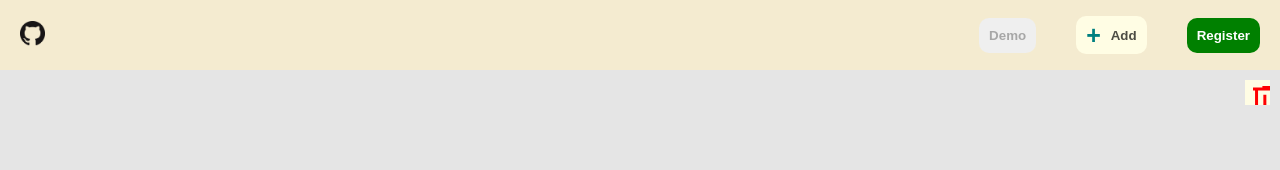
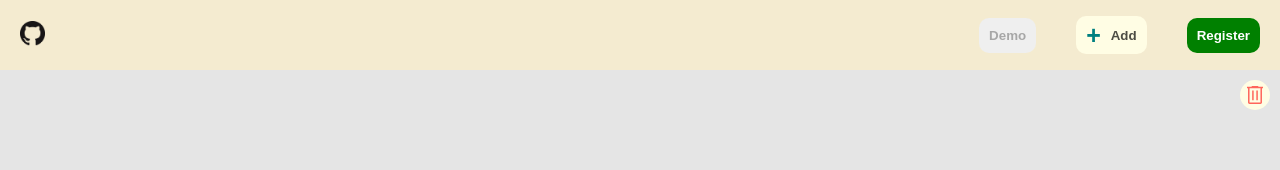
Before and after one commit to 87prashant/MindChart, a React (Create React App) app in the folder packages/client/: page / in a window 1280 px wide. Shown: the top 170 px of the page. Built offline with nearby package versions, Linux system fonts and the light colour scheme.

Commit message:
fix 'delete all' button

```diff
--- a/packages/client/src/components/Header.tsx
+++ b/packages/client/src/components/Header.tsx
@@ -53,16 +53,18 @@ const DeleteAllData = styled(AddButton)({
   top: Misc.HEADER_HEIGHT + 10,
   right: 10,
   fontSize: 11,
-  borderRadius: 0,
+  borderRadius: "50%",
   transition: "all ease 100ms",
+  // width: 25,
+  // height: 25,
   "& svg": {
-    width: 25,
-    height: 25,
-    "& path": {
-      display: "block",
-      width: 25,
-      height: 25
-    }
+    width: 30,
+    height: 30,
+    padding: 3,
+    fill: "rgba(255, 0, 0, 0.6)",
+    ":hover": {
+      fill: "rgba(255, 0, 0, 1)",
+    },
   },
 });
 
@@ -183,7 +185,7 @@ const Header = (props: Props) => {
           onMouseLeave={handleTooltipMouseOut}
           data-tooltip={TooltipMessage.DELETE_ALL_BUTTON}
         >
-          <DeleteSvg color={"red"} size={100} />
+          <DeleteSvg />
         </DeleteAllData>
       )}
       {!isLoggedIn && (
--- a/packages/client/src/components/SvgComponent/DeleteSvg.tsx
+++ b/packages/client/src/components/SvgComponent/DeleteSvg.tsx
@@ -1,14 +1,7 @@
-interface Props {
-  color: string;
-  size: number;
-}
-
-const DeleteSvg = (props: Props) => {
-  const { color, size } = props;
-
+const DeleteSvg = () => {
   return (
-    <svg xmlns="http://www.w3.org/2000/svg" fill={color}>
-      <path d="M13.05 42q-1.25 0-2.125-.875T10.05 39V10.5H8v-3h9.4V6h13.2v1.5H40v3h-2.05V39q0 1.2-.9 2.1-.9.9-2.1.9Zm21.9-31.5h-21.9V39h21.9Zm-16.6 24.2h3V14.75h-3Zm8.3 0h3V14.75h-3Zm-13.6-24.2V39Z" />
+    <svg xmlns="http://www.w3.org/2000/svg" viewBox="0 96 960 960">
+      <path d="M261 936q-24.75 0-42.375-17.625T201 876V306h-41v-60h188v-30h264v30h188v60h-41v570q0 24-18 42t-42 18H261Zm438-630H261v570h438V306ZM367 790h60V391h-60v399Zm166 0h60V391h-60v399ZM261 306v570-570Z" />
     </svg>
   );
 };
```
